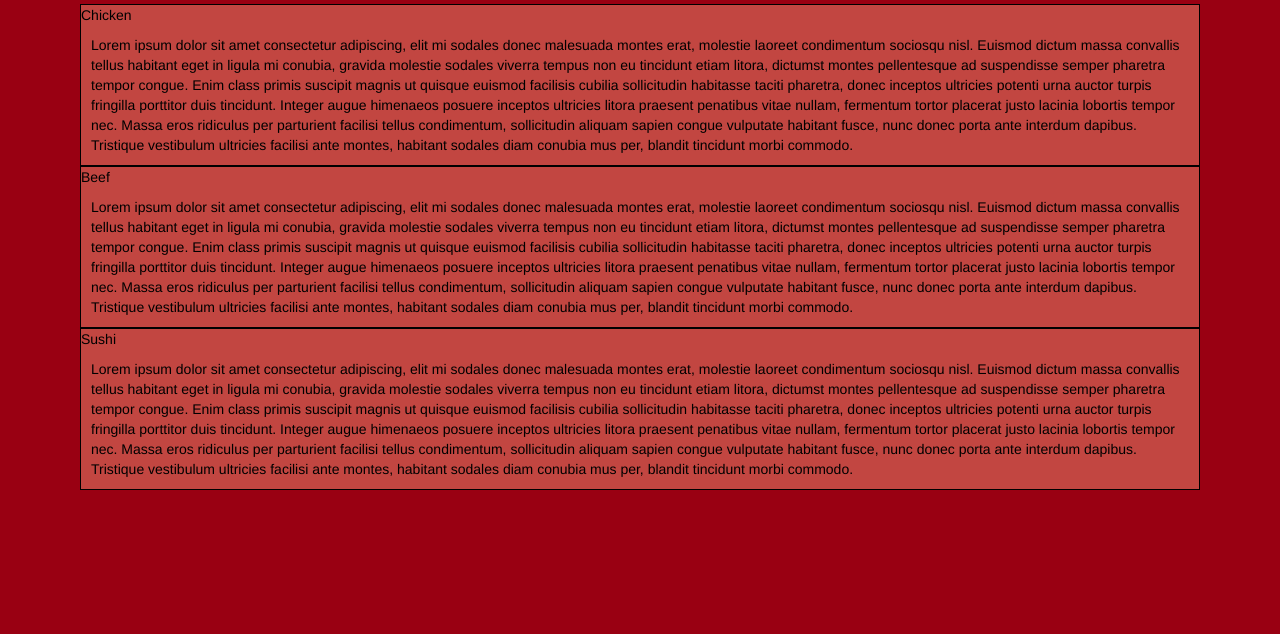
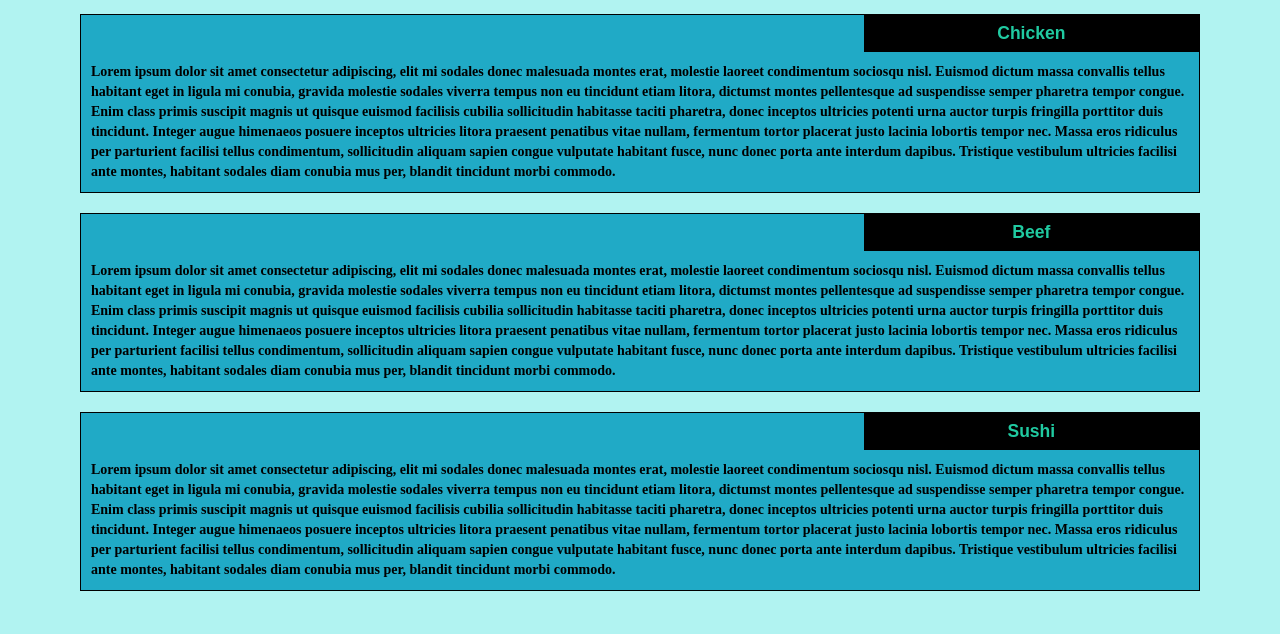
Before and after one commit to LauraT09/SiteWeekTree, a plain HTML site: page index.html in a window 1280 px wide. Shown: the part 166-800 px from the top of the page. Drawn offline with Linux system fonts and the light colour scheme.

Commit message:
CSS changes

```diff
--- a/css/styles.css
+++ b/css/styles.css
@@ -5,19 +5,22 @@
 }
 
 h1 {
-	font-family: Brushstroke, fantasy;
+	font-family: serif, verdana, fantasy;
 	color: #000000;
+	font-weight: bold;
 }
 
 body {
 
-	background-color: #990012;
+	background-color: #B1F3F1;
 
 }
 
 p {
 	padding: 10px;
 	margin: 0;
+	font-family: serif, verdana, fantasy;
+	font-weight: bold;
 }
 
 .container {
@@ -31,10 +34,10 @@ p {
 
 section {
 	border:	1px solid black;
-	background-color:#C24641;
+	background-color:#20AAC6;
 	width: 100%;
 	height: auto;
-	font-family: Helvetica;
+	font-family: verdana;
 	color: black;
 	position: relative;
 	overflow: auto;
@@ -45,14 +48,14 @@ section {
 	text-align: center;
 	width: 30%;
 	margin-left: 70%;
-	font-family: Georgia,sans-serif;
+	font-family: sans-serif, arial;
 	font-weight: bold;
 	font-size: 125%;
 	margin-bottom: 0;
 	margin-top: 0;
 	padding: 5px;
 	background-color: black;
-	color: #FFFF00;
+	color: #20CAA1;
 }
 
 #beef {
@@ -60,14 +63,14 @@ section {
 	text-align: center;
 	width: 30%;
 	margin-left: 70%;
-	font-family: Georgia,sans-serif;
+	font-family: sans-serif, arial;
 	font-weight: bold;
 	font-size: 125%;
 	margin-bottom: 0;
 	margin-top: 0;
 	padding: 5px;
 	background-color: black;
-	color: #FFFF00;
+	color: #20CAA1;
 }
 
 #sushi {
@@ -75,14 +78,14 @@ section {
 	text-align: center;
 	width: 30%;
 	margin-left: 70%;
-	font-family: Georgia,sans-serif;
+	font-family: sans-serif, arial;
 	font-weight: bold;
 	font-size: 125%;
 	margin-bottom: 0;
 	margin-top: 0;
+	padding: 5px;
 	background-color: black;
-	color: #FFFF00;
-	padding: 5px;
+	color: #20CAA1;
 }
 
 #chicken-div {
--- a/index.html
+++ b/index.html
@@ -48,9 +48,9 @@
 	<h1 class="text-center">Our Menu</h1>
 
 	<div class="row container container-fluid">
-	<div class="col-md-12 col-sm-12 col-xs-12" id="hilsha-div">
+	<div class="col-md-12 col-sm-12 col-xs-12" id="chicken-div">
 		<section>
-		<div id="hilsha">
+		<div id="chicken">
 			Chicken
 		</div>
 		<p>
@@ -60,9 +60,9 @@
 		</p>
 		</section>
 	</div>
-	<div class="col-md-12 col-sm-12 col-xs-12" id="biryani-div">
+	<div class="col-md-12 col-sm-12 col-xs-12" id="beef-div">
 		<section>
-		<div id="biryani">
+		<div id="beef">
 			Beef
 		</div>
 		<p>
@@ -72,9 +72,9 @@
 		</p>
 		</section>
 	</div>
-	<div class="col-md-12 col-sm-12 col-xs-12" id="chingri-div">
+	<div class="col-md-12 col-sm-12 col-xs-12" id="sushi-div">
 		<section>
-		<div id="chingri">
+		<div id="sushi">
 			Sushi
 		</div>
 		<p>
```
